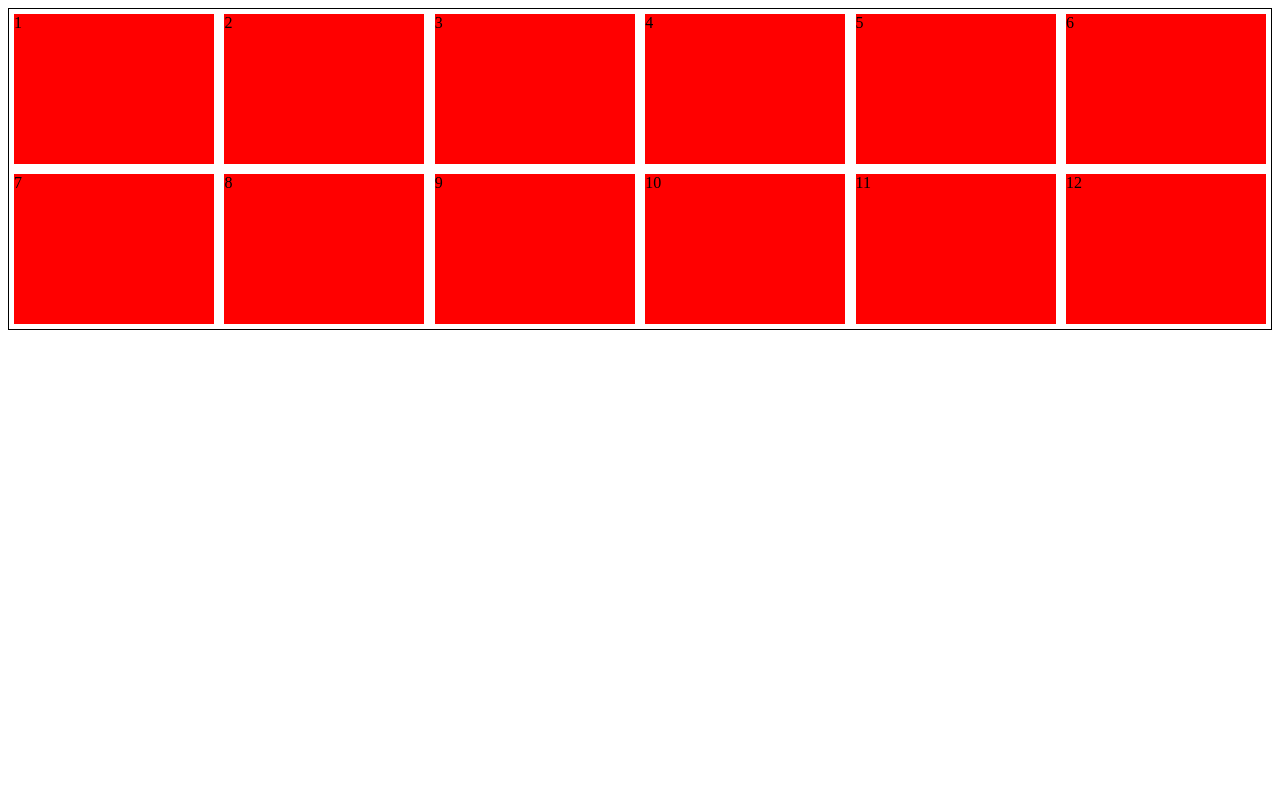
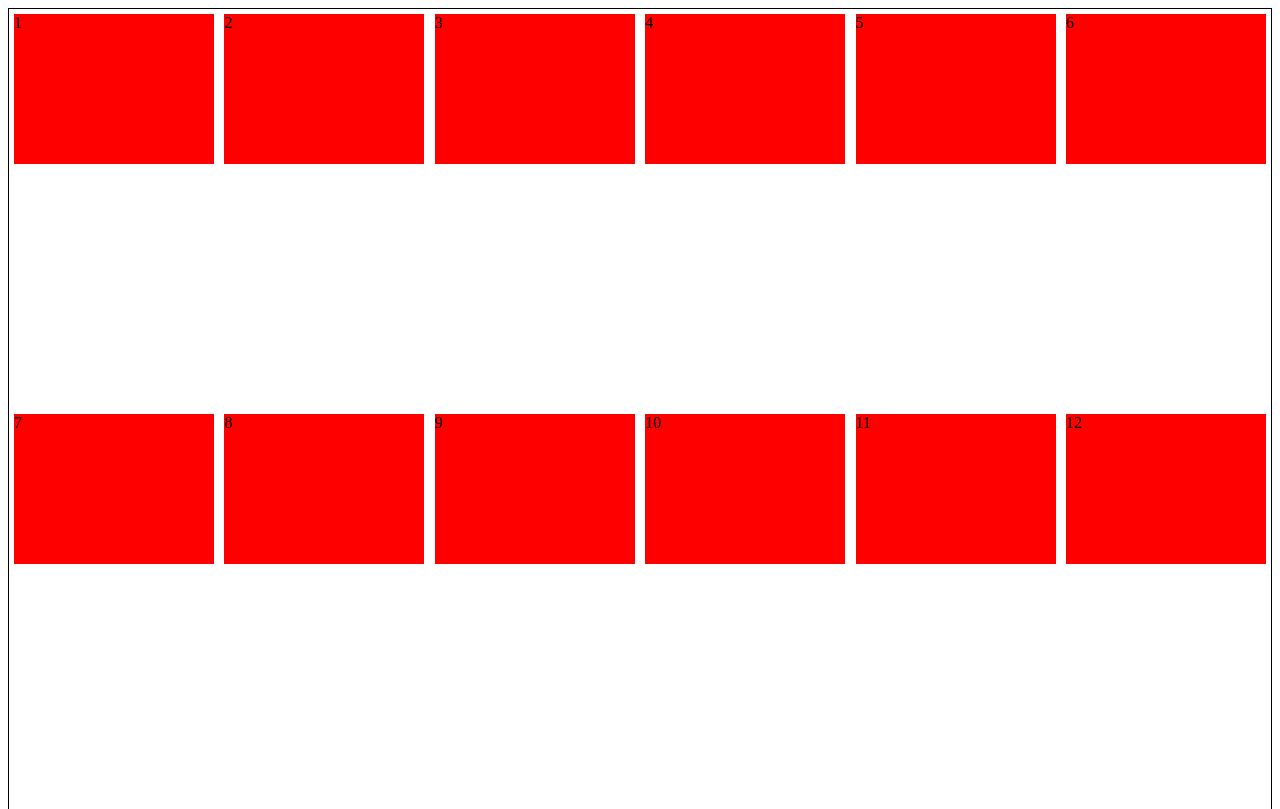
Before and after one commit to Hackdogen/Rards-Web, a plain HTML site: page index.html in a window 1280 px wide. Shown: the top 809 px of the page. Drawn offline with Linux system fonts and the light colour scheme.

Commit message:
Update styles.css

```diff
--- a/styles.css
+++ b/styles.css
@@ -3,15 +3,17 @@
     display: flex;
    /* flex-direction: row;
     flex-wrap: wrap;*/
-
+    height: 800px;
     flex-flow: row wrap;
     justify-content: space-between;
+    /*align-items: stretch;*/
+    align-content: s;
 }
 
 .items {
 
     background-color: red;
+    height: 150px;
     width: 200px;
-    height: 150px;
     margin: 5px;
 }
```
